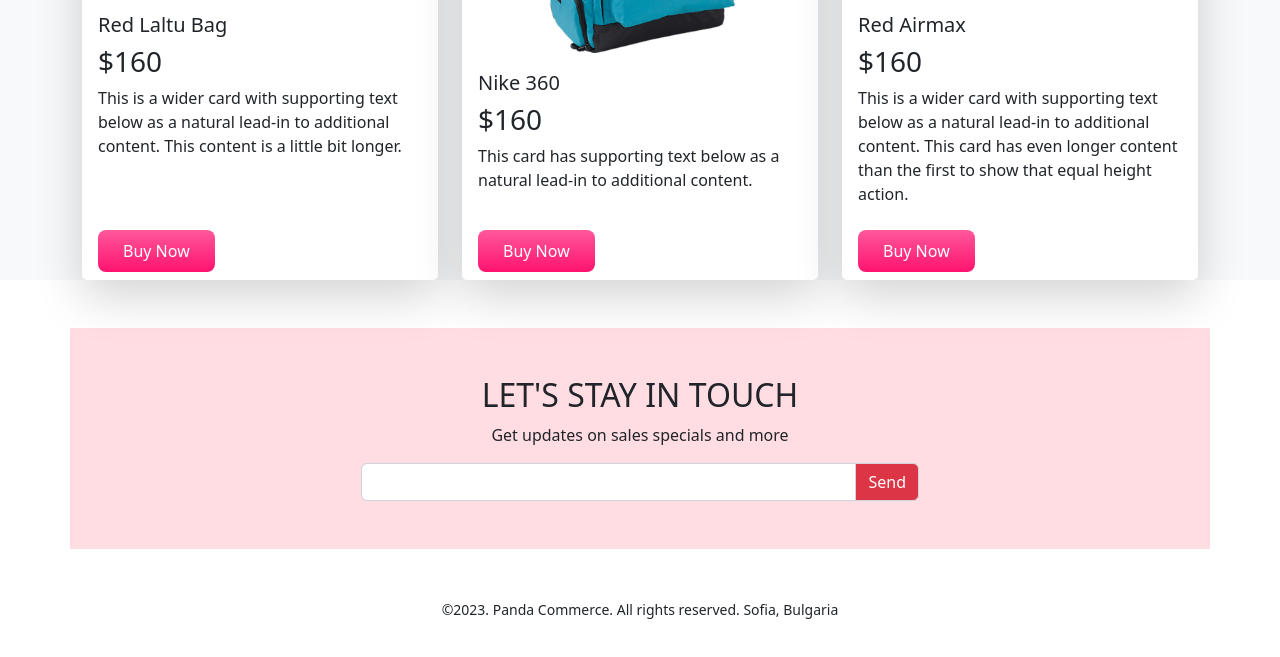
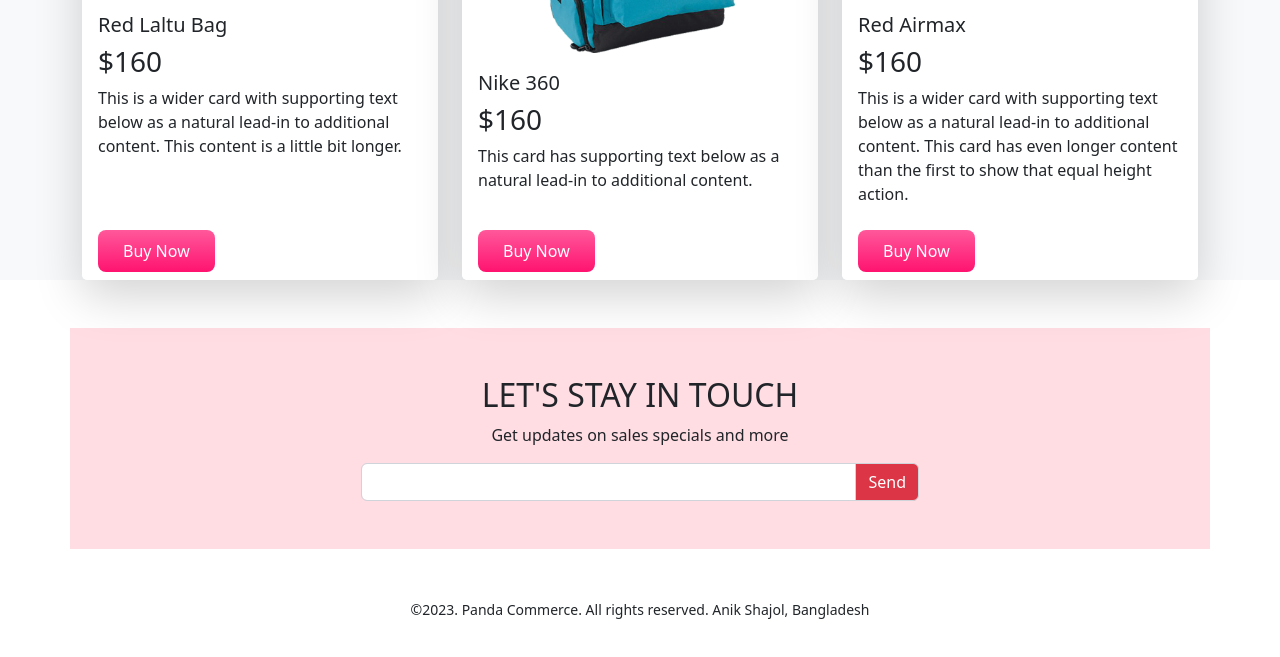
Before and after one commit to anikshajol/panda-commerce-bootstrap, a plain HTML site: page index.html in a window 1280 px wide. Shown: the part 1584-2241 px from the top of the page. Drawn offline with nearby package versions, Linux system fonts and the light colour scheme.

Commit message:
authorized name changed in footer

```diff
--- a/index.html
+++ b/index.html
@@ -412,8 +412,8 @@
     <footer class="text-center my-5 my-lg-5 my-md-5">
       <p>
         <small
-          >&copy;2023. Panda Commerce. All rights reserved. Sofia,
-          Bulgaria</small
+          >&copy;2023. Panda Commerce. All rights reserved. Anik Shajol,
+          Bangladesh</small
         >
       </p>
     </footer>
```
